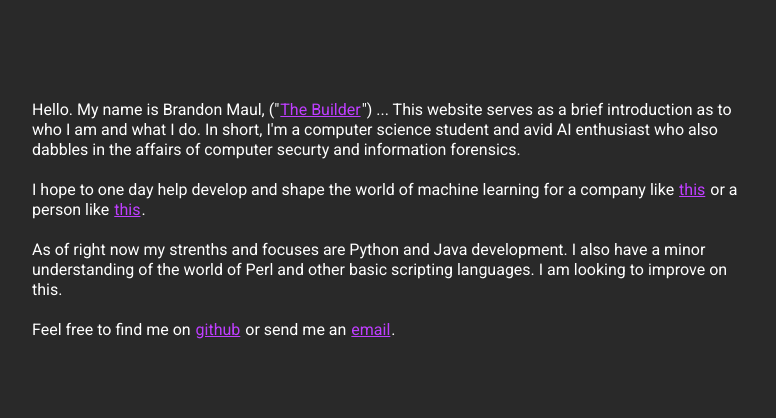
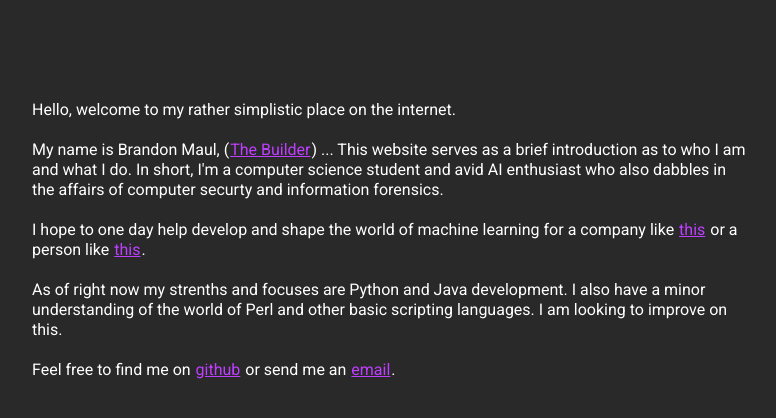
Before and after one commit to brandonmaul/brandonmaul.github.io, a plain HTML site: page index.html in a window 1280 px wide. Shown: the whole page, without its empty margins (68-844 px from the left). Drawn offline with Linux system fonts and the light colour scheme.

Commit message:
Added some extra text

```diff
--- a/index.html
+++ b/index.html
@@ -11,14 +11,12 @@
 <style type=text/css media=screen>
 
 body {
-  font-family: Roboto, Verdana, Arial, Helvetica, Sans-Serif;
+  font-family: Roboto, Arial, Sans-Serif;
   font-size: 16px;
   background-color: #292929;
   color: #ffffff;
   line-height: 125%;
 }
-
-
 
 #main {
   width: 720px;
@@ -27,6 +25,10 @@ body {
   top: 100px;
   left: 100px;
   background-color: #292929;
+}
+
+#main2 {
+	margin: auto;
 
 }
 
@@ -54,7 +56,12 @@ ul {
 
 <div id="main">
 
-Hello. My name is Brandon Maul, ("<a href="http://gameofthrones.wikia.com/wiki/Brandon_Stark_(the_Builder)" target="_blank">The Builder</a>") ... This website serves as a brief introduction as to who I am and what I do. In short, I'm a computer science student and avid AI enthusiast who also dabbles in the affairs of computer securty and information forensics.
+Hello, welcome to my rather simplistic place on the internet.
+
+<br><br>
+
+
+My name is Brandon Maul, (<a href="http://gameofthrones.wikia.com/wiki/Brandon_Stark_(the_Builder)" target="_blank">The Builder</a>) ... This website serves as a brief introduction as to who I am and what I do. In short, I'm a computer science student and avid AI enthusiast who also dabbles in the affairs of computer securty and information forensics.
 
 <br><br>
 
```
